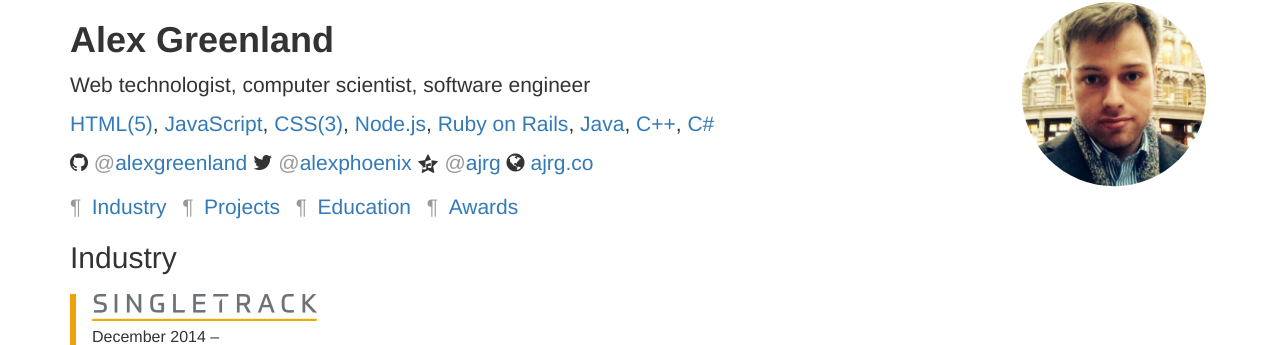
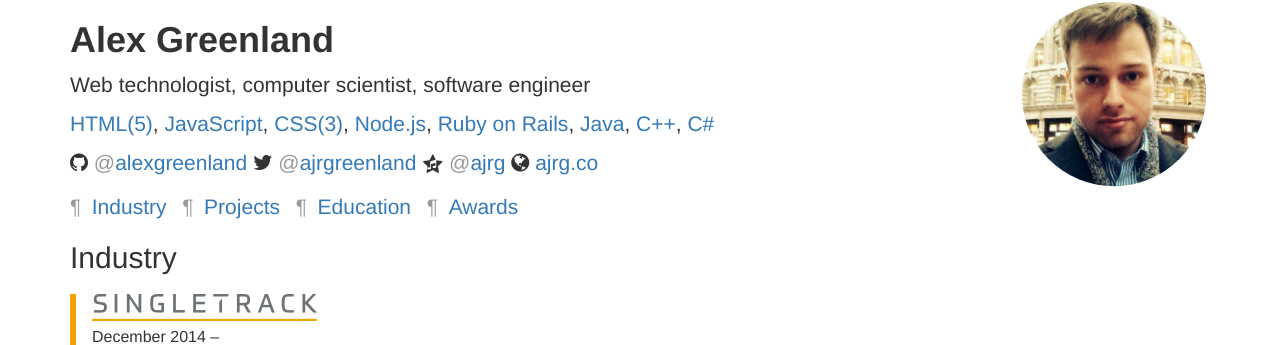
Before and after one commit to alexgreenland/alexgreenland.github.io, a Jekyll site: the page built from index.html, in a window 1280 px wide and 900 px high. Shown: the top 345 px of the window. Built offline with Jekyll 4.4.1, drawn with Linux system fonts in a browser that asks for light colours; nearby versions of some CDN libraries; some web fonts are replaced; Markdown is read by kramdown in place of the engine named in the settings.

Commit message:
Update details

```diff
--- a/index.html
+++ b/index.html
@@ -18,7 +18,7 @@ layout: default
                 </p>
 		        <p class="lead">
 		            <i class="fa fa-github"></i> <a href="https://github.com/alexgreenland"><span class="text-muted">@</span>alexgreenland</a>
-		            <i class="fa fa-twitter"></i> <a href="https://twitter.com/alexphoenix"><span class="text-muted">@</span>alexphoenix</a><span class="visible-xs line-height-0"><br></span>
+		            <i class="fa fa-twitter"></i> <a href="https://twitter.com/ajrgreenland"><span class="text-muted">@</span>ajrgreenland</a><span class="visible-xs line-height-0"><br></span>
 		            <span class="fa-stack fa-stack-ctr-1x"><i class="fa fa-star fa-stack-1x"></i><i class="fa fa-music fa-stack-1x fa-stack-point5x fave-parts-quavers"></i></span> <a href="https://fave.parts/ajrg/hot-parts/"><span class="text-muted">@</span>ajrg</a>
 		            <i class="fa fa-globe"></i> <a href="http://ajrg.co">ajrg.co</a>
 		        </p>
```
